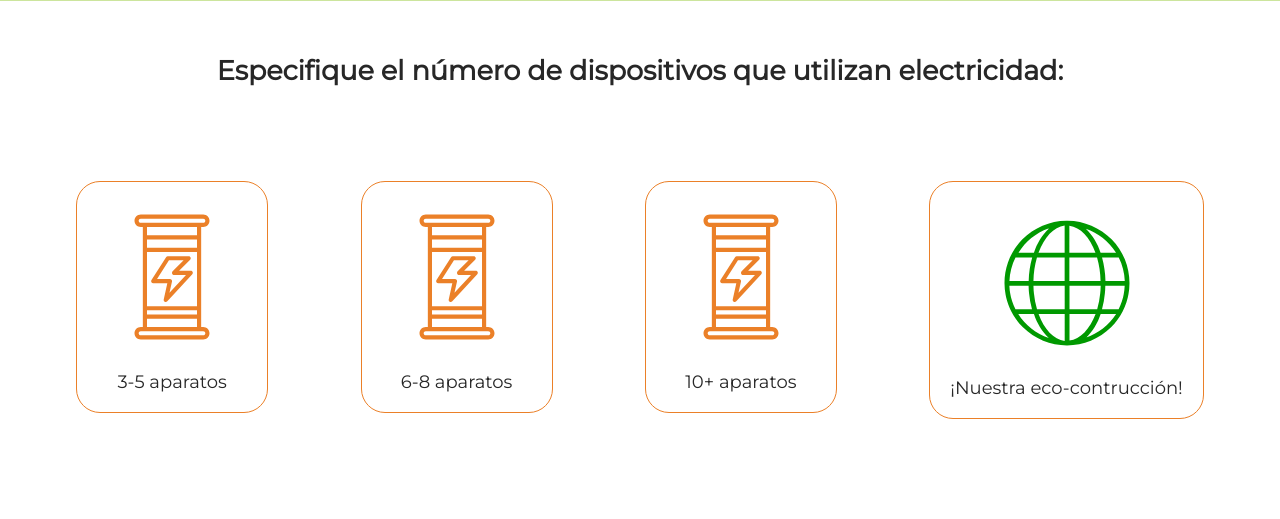
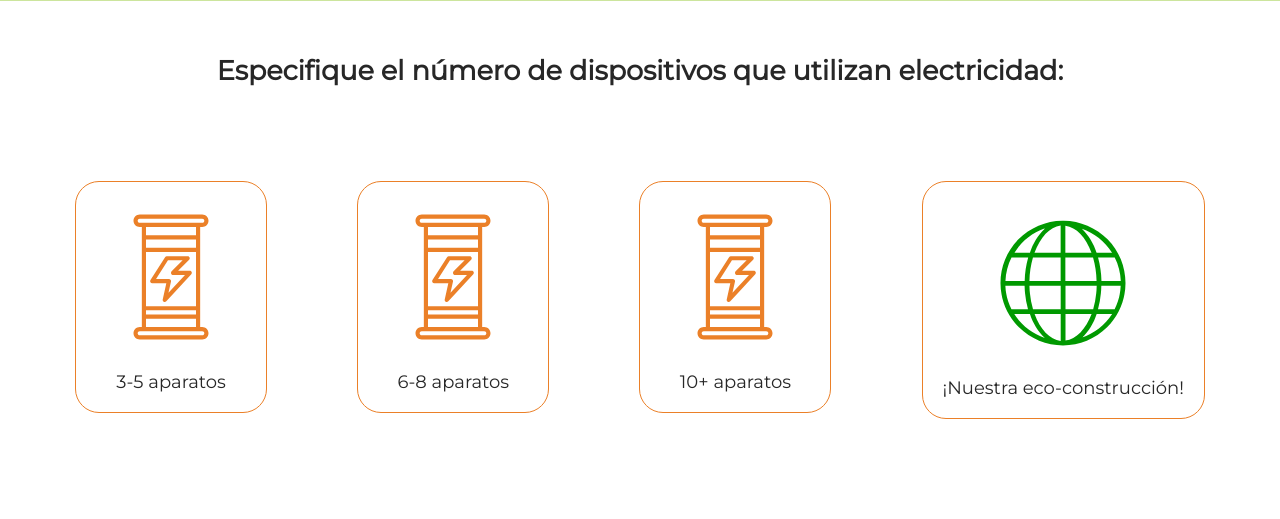
Before and after one commit to Ya1132008/m3l2, a Flask app: page /1/1 in a window 1280 px wide. Shown: the part 469-988 px from the top of the page. Run offline with Flask 3, Linux system fonts and the light colour scheme.

Commit message:
Update electronics.html

```diff
--- a/calculator_esp-main/templates/electronics.html
+++ b/calculator_esp-main/templates/electronics.html
@@ -39,7 +39,7 @@
       </li><li class="list__item">
         <a href={{size +"/4"}}>
           <img class="item__img" src="../static/img/planet_good.svg" alt="light">
-          <span>¡Nuestra eco-contrucción!</span></a>
+          <span>¡Nuestra eco-construcción!</span></a>
       </li>
     </ul>
     {% endblock %}
```
